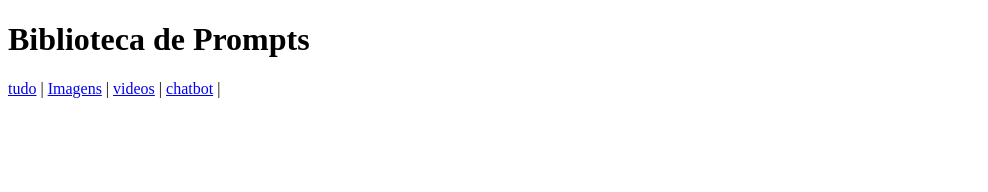
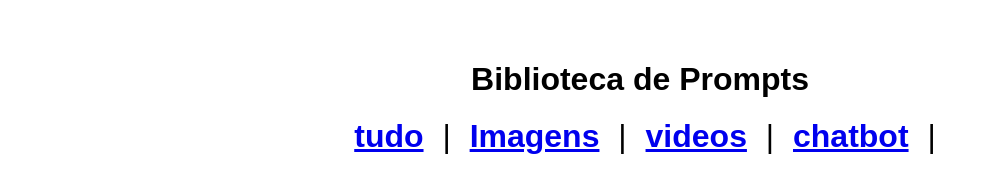
Before and after one commit to nxrinteligencia1-tech/Biblioteca-de-prompts, a plain HTML site: page index.html in a window 1280 px wide. Shown: the whole page, without its empty margins (0-988 px from the left). Drawn offline with Linux system fonts and the light colour scheme.

Commit message:
Add files via upload

```diff
--- a/index.html
+++ b/index.html
@@ -6,6 +6,33 @@
     <title>Biblioteca de Prompts</title>
 
 </head>
+
+    <style>
+    body {
+    	text-align: center;
+    	font-family: arial, sans-serif;
+    	margin: 0;
+    	padding: 40px 20px;
+    }
+
+
+    h1 {
+    	font-size: 32px;
+    	margin-bottom: 20px;
+    }
+
+    nav {
+    	font-size: 32px;
+    	margin-bottom: 20px;
+    }
+
+    nav a {
+    	margin: 0 10px;
+    	text-decoration: nome;
+    	font-weight: bold;
+    }
+
+    </style>
 
 
 
```
